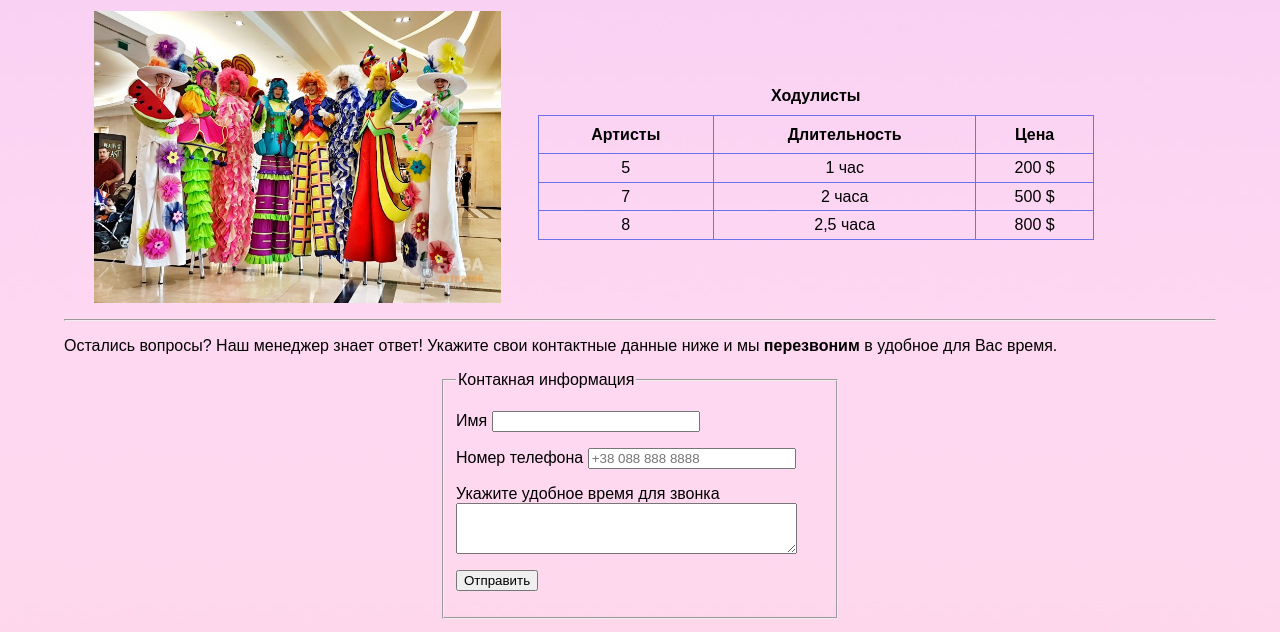
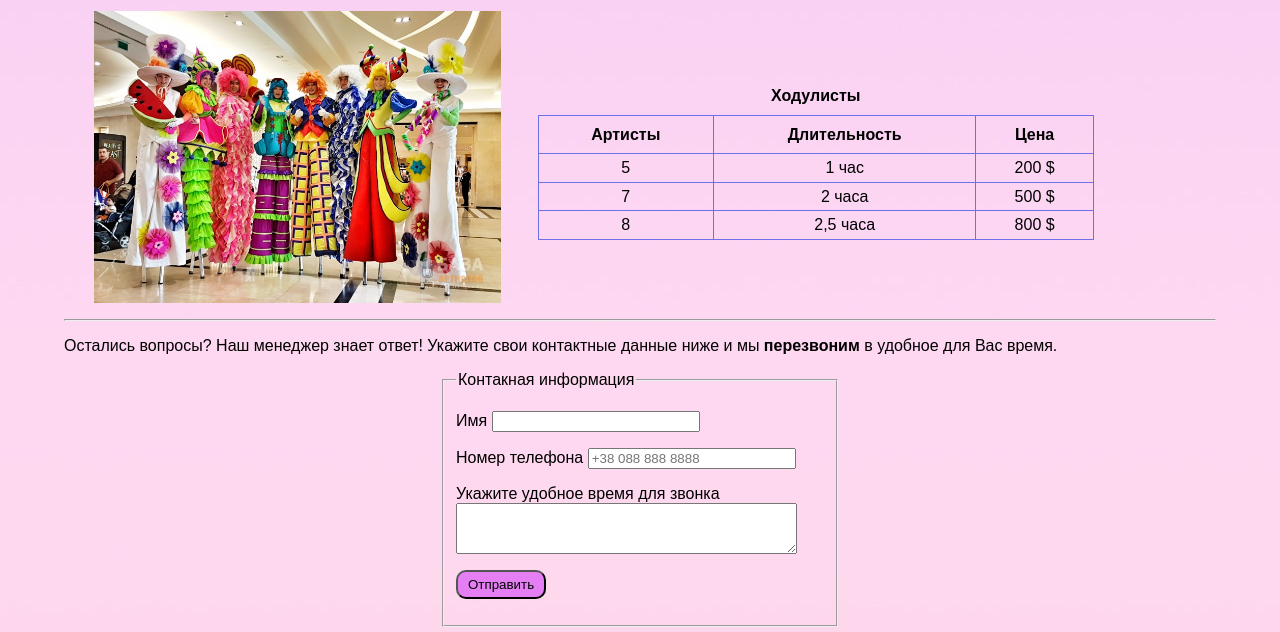
Before and after one commit to Shapovaleria/Shapoval_JScourse, a plain HTML site: page task_1/index.html in a window 1280 px wide. Shown: the part 1276-1908 px from the top of the page. Drawn offline with Linux system fonts and the light colour scheme.

Commit message:
add btn style

```diff
--- a/task_1/css/style.css
+++ b/task_1/css/style.css
@@ -55,6 +55,18 @@ textarea:focus {
   background-color: #f8e7d2
 }
 
+button {
+  background-color: #e57ef3;
+  padding: 5px 10px;
+  text-align: center;
+  border-radius: 10px;;
+}
+
+button:hover {
+  cursor: pointer;
+  background-color: #f0dbaf;
+}
+
 footer {
   background-color: #d5b1df; width: 90%; padding: 0 5%
 }
```
